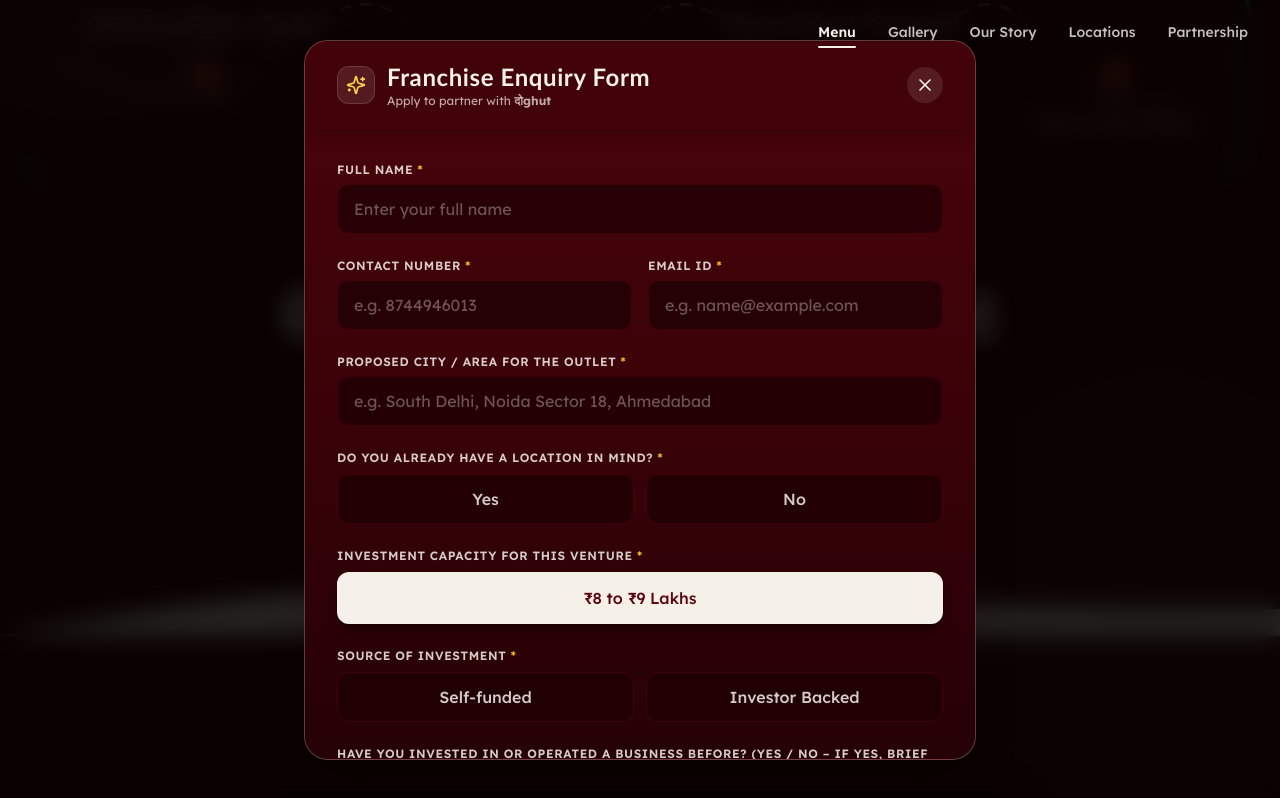
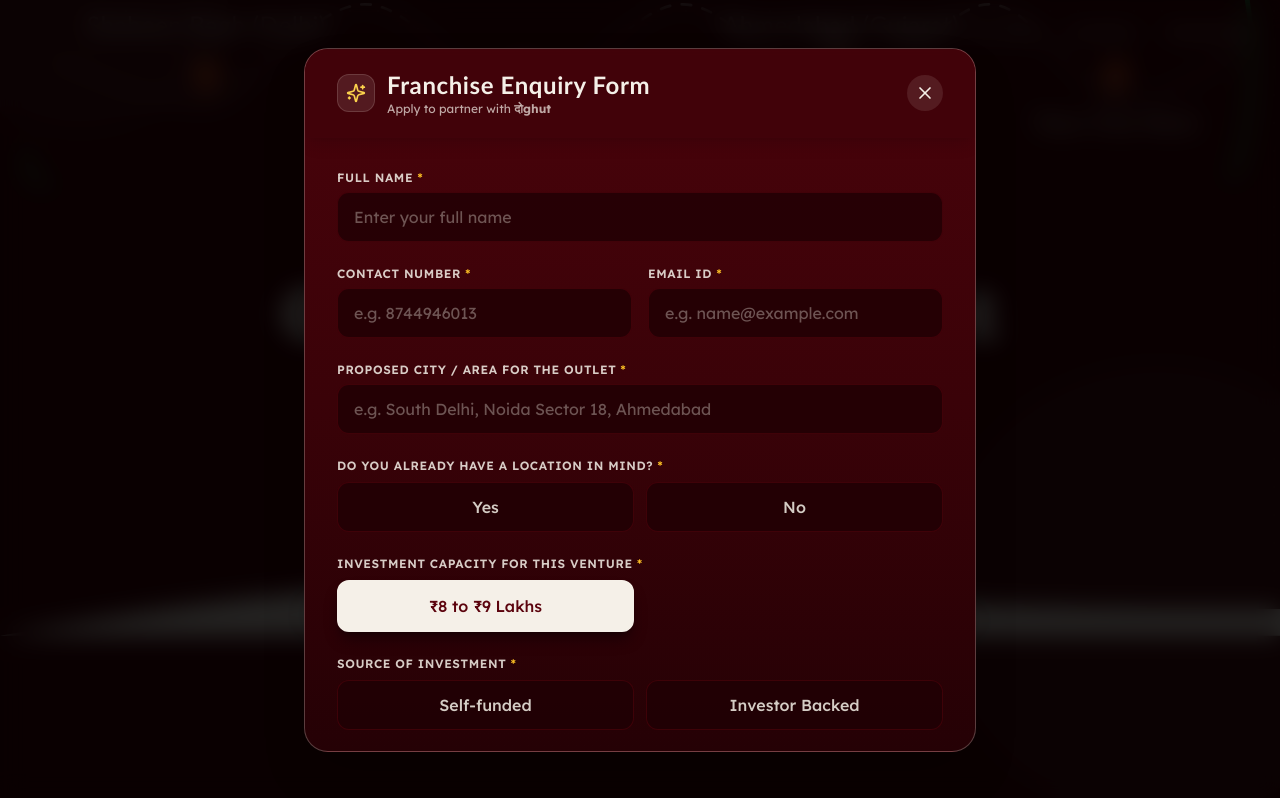
Before and after one commit to Uditya007/doghut, a React (Vite) app: page / in a window 1280 px wide. Both pictures are taken after a click on the button "Apply for Franchise". Shown: the part 5175-5973 px from the top of the page. Built offline with nearby package versions, Linux system fonts and the light colour scheme; the HTML template or start-up script is replaced by a standard one.

Commit message:
fix(modal): properly align franchise modal, z-index above navbar, and 2-column balanced grid

```diff
--- a/src/components/FranchiseModal.jsx
+++ b/src/components/FranchiseModal.jsx
@@ -139,8 +139,8 @@ export default function FranchiseModal({ isOpen, onClose }) {
   return (
     <AnimatePresence>
       {isOpen && (
-        <div className="fixed inset-0 z-50 flex flex-col sm:items-center sm:justify-center sm:p-4 overflow-hidden">
-          {/* Backdrop for desktop */}
+        <div className="fixed inset-0 z-[100] flex flex-col sm:items-center sm:justify-center p-0 sm:p-6 md:p-8 overflow-hidden">
+          {/* Backdrop for desktop & mobile */}
           <motion.div
             initial={{ opacity: 0 }}
             animate={{ opacity: 1 }}
@@ -149,13 +149,13 @@ export default function FranchiseModal({ isOpen, onClose }) {
             className="fixed inset-0 bg-black/85 backdrop-blur-md"
           />
 
-          {/* Modal Container: Fullscreen on mobile, rounded card on tablet/desktop */}
+          {/* Modal Container: Fullscreen on mobile, perfectly centered rounded card on tablet/desktop */}
           <motion.div
-            initial={{ opacity: 0, y: '100%' }}
-            animate={{ opacity: 1, y: 0 }}
-            exit={{ opacity: 0, y: '100%' }}
-            transition={{ duration: 0.3, ease: [0.25, 0.4, 0.25, 1] }}
-            className="relative w-full h-[100dvh] sm:h-auto sm:max-h-[90vh] sm:max-w-2xl sm:rounded-3xl rounded-none bg-gradient-to-b from-[#4a030b] via-[#3a0208] to-[#250105] sm:border sm:border-beige/25 shadow-2xl text-beige flex flex-col overflow-hidden z-10"
+            initial={{ opacity: 0, scale: 0.96, y: 20 }}
+            animate={{ opacity: 1, scale: 1, y: 0 }}
+            exit={{ opacity: 0, scale: 0.96, y: 20 }}
+            transition={{ duration: 0.25, ease: [0.25, 0.4, 0.25, 1] }}
+            className="relative w-full h-[100dvh] sm:h-auto sm:max-h-[88vh] sm:max-w-xl md:max-w-2xl sm:rounded-3xl rounded-none bg-gradient-to-b from-[#4a030b] via-[#3a0208] to-[#250105] sm:border sm:border-beige/25 shadow-2xl text-beige flex flex-col overflow-hidden z-10 my-auto"
           >
             {/* Sticky Header */}
             <div className="sticky top-0 z-20 px-4 py-3.5 sm:px-8 sm:py-5 border-b border-brand-dark/80 bg-[#42030a]/95 backdrop-blur-md flex items-center justify-between shrink-0 shadow-lg">
@@ -332,24 +332,18 @@ export default function FranchiseModal({ isOpen, onClose }) {
                     <label className="block text-[11px] sm:text-xs font-semibold uppercase tracking-wider text-beige/85 mb-2">
                       Investment capacity for this venture <span className="text-amber-400">*</span>
                     </label>
-                    <div className="grid grid-cols-1 gap-2.5 sm:gap-3">
-                      {['₹8 to ₹9 Lakhs'].map((opt) => {
-                        const active = formData.investmentCapacity === opt;
-                        return (
+                    <div className="grid grid-cols-2 gap-2.5 sm:gap-3">
                       <button
-                            key={opt}
                         type="button"
-                            onClick={() => handleChange('investmentCapacity', opt)}
+                        onClick={() => handleChange('investmentCapacity', '₹8 to ₹9 Lakhs')}
                         className={`py-3 px-4 rounded-xl text-sm sm:text-base font-medium transition-all active:scale-[0.98] cursor-pointer ${
-                              active
+                          formData.investmentCapacity === '₹8 to ₹9 Lakhs'
                             ? 'bg-beige text-brand border-2 border-beige font-bold shadow-lg shadow-black/40'
                             : 'bg-[#200104]/80 border border-brand/50 text-beige/85 hover:bg-brand/40'
                         }`}
                       >
-                            {opt}
+                        ₹8 to ₹9 Lakhs
                       </button>
-                        );
-                      })}
                     </div>
                   </div>
 
```
Lines whose indentation alone changed are shown as unchanged.
